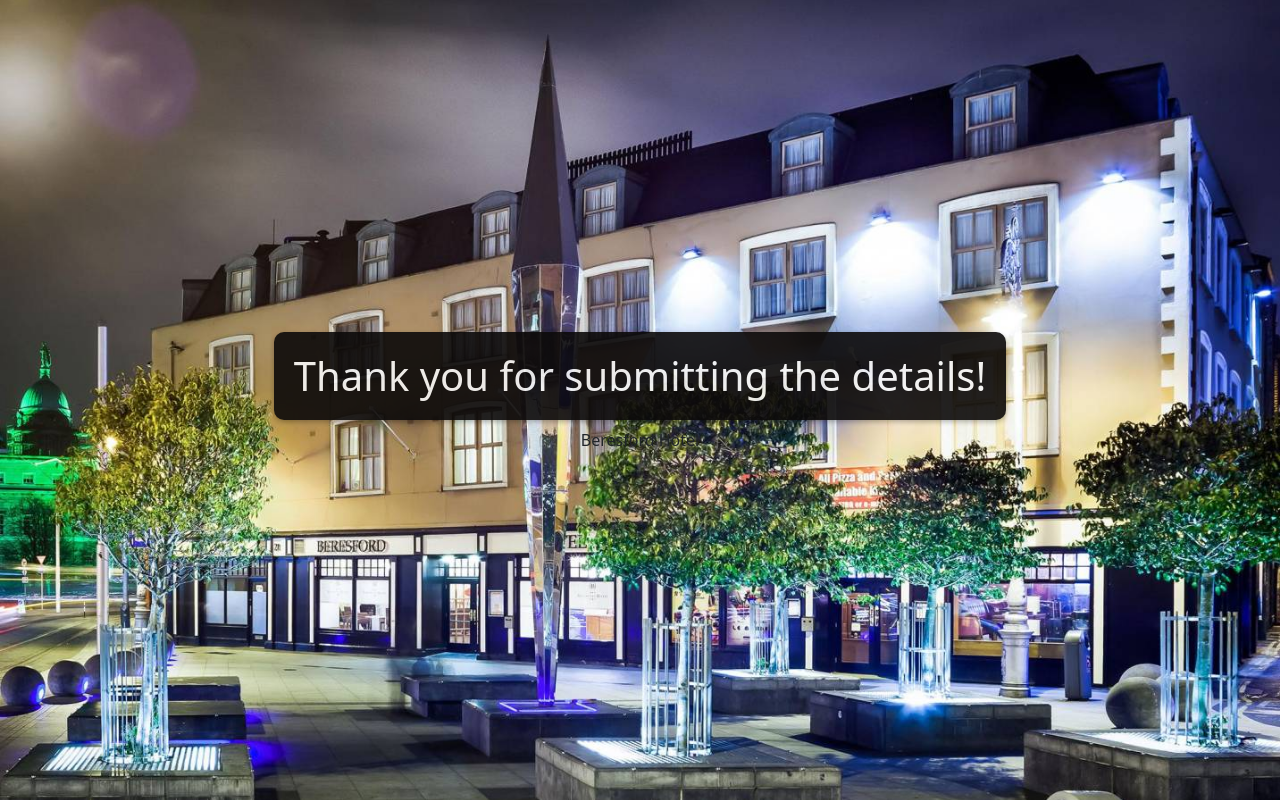
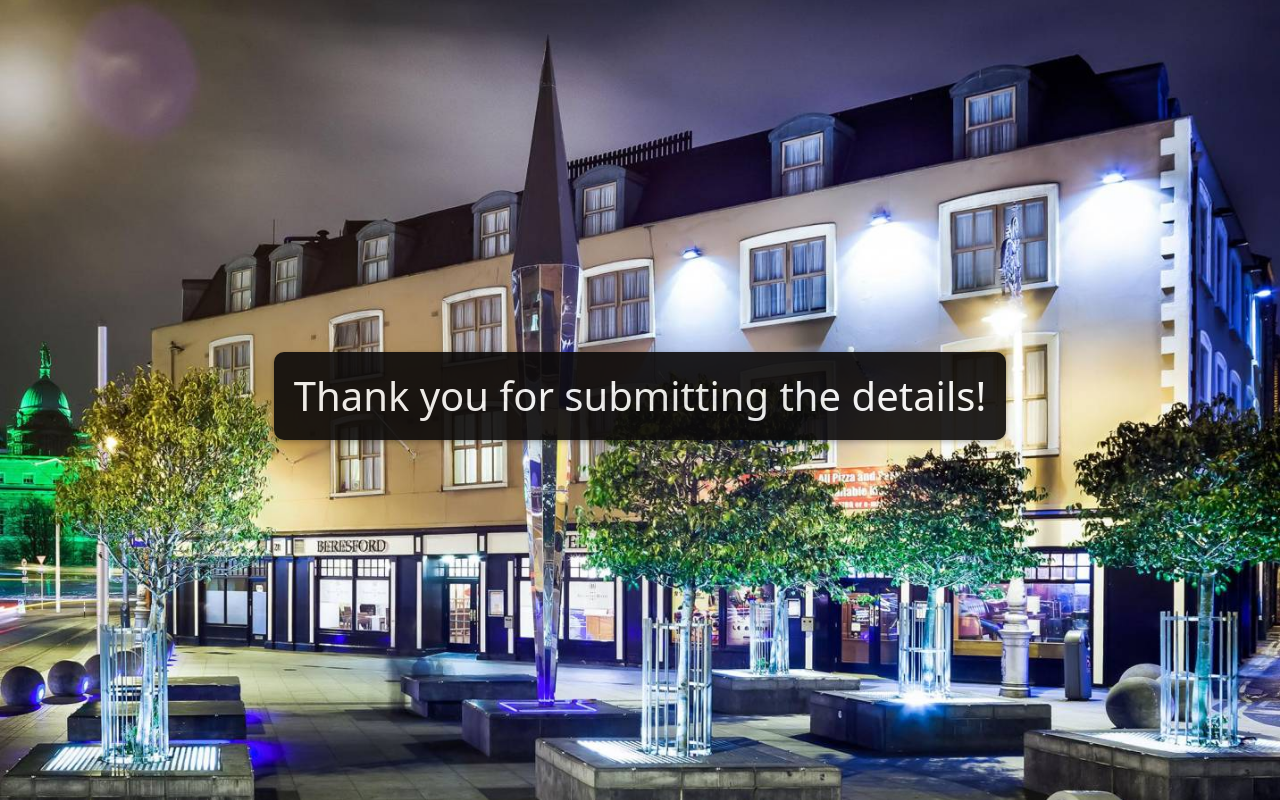
Before and after one commit to beresfordhotel/visitorbook, a plain HTML site: page thankyoyu.html in a window 1280 px wide. Drawn offline with nearby package versions, Linux system fonts and the light colour scheme.

Commit message:
Update thankyoyu.html

```diff
--- a/thankyoyu.html
+++ b/thankyoyu.html
@@ -19,7 +19,7 @@
   <body>
     <div class="container">
       <h1 class="titleclass">Thank you for submitting the details!</h1>
-      <p>Beresford Hotel</p>
+<!--       <p>Beresford Hotel</p> -->
     </div>
     <script src="script.js"></script>
 
```
